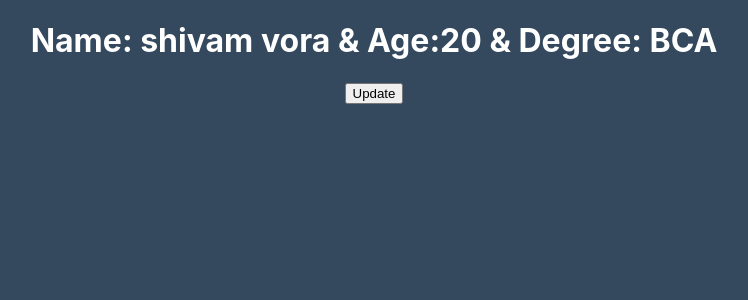
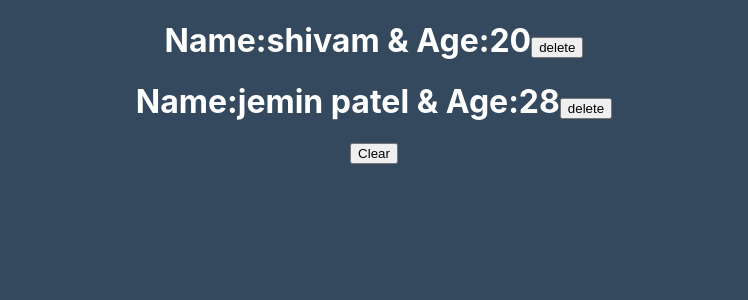
Before and after one commit to shivamvora/React-Complete-hooks, a React (Create React App) app: page / in a window 1280 px wide. Shown: the top 300 px of the page, without its empty margins (266-1014 px from the left). Built offline with nearby package versions, Linux system fonts and the light colour scheme.

Commit message:
delete functionality done

```diff
--- a/src/App.js
+++ b/src/App.js
@@ -24,8 +24,8 @@ function App() {
     <div className="App">
       {/* <h1>{myName}</h1>
       <button onClick={changeName}>Click me</button> */}
-      {/* <UseStateArray /> */}
-      <UseStateObject />
+      <UseStateArray />
+      {/* <UseStateObject /> */}
     </div>
   );
 }
--- a/src/component/UseStateArray.js
+++ b/src/component/UseStateArray.js
@@ -22,15 +22,38 @@ const UseStateArray = () => {
         setMyArray( [] );
     }
 
-    return (
-        <>
-            {
-                myArray.map( ( curElm ) => <h1 key={curElm.id}> id: {curElm.id}    Name: {curElm.myName} & Age: {curElm.age} </h1> )
+    const removeElem = ( id ) => {
+        const myNewArray = myArray.filter( ( curElem ) => {
+            return (
 
-            }
-            <button onClick={clearArray}>clear</button>
-        </>
+                curElem.id !== id
+
+
+
+            );
+
+        } )
+        setMyArray( myNewArray );
+    }
+
+    return ( <>
+
+        {
+            myArray.map( ( curElm ) => {
+                return (
+                    <div>
+                        <h1 key={curElm.id}>Name:{curElm.myName} & Age:{curElm.age}
+                            <button onClick={() => removeElem( curElm.id )}>delete</button>
+                        </h1>
+
+                    </div>
+                );
+            } )
+        }
+        <button onClick={clearArray}>Clear</button>
+    </>
     )
 }
 
+
 export default UseStateArray;
```
